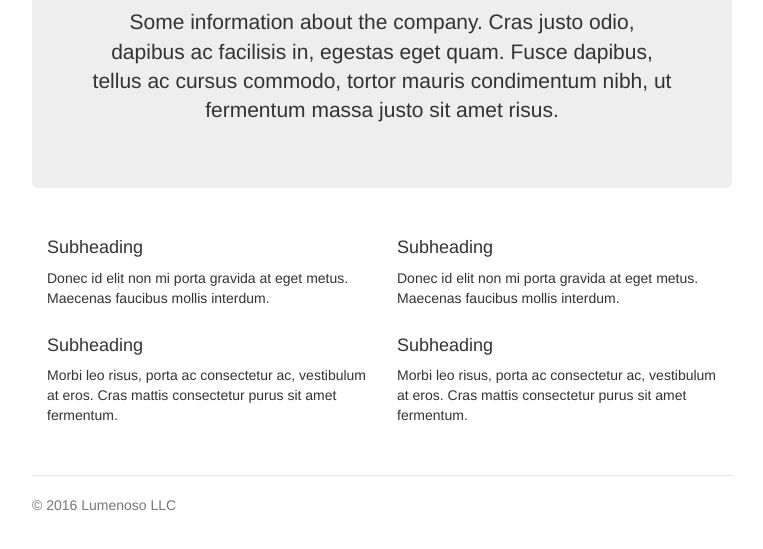
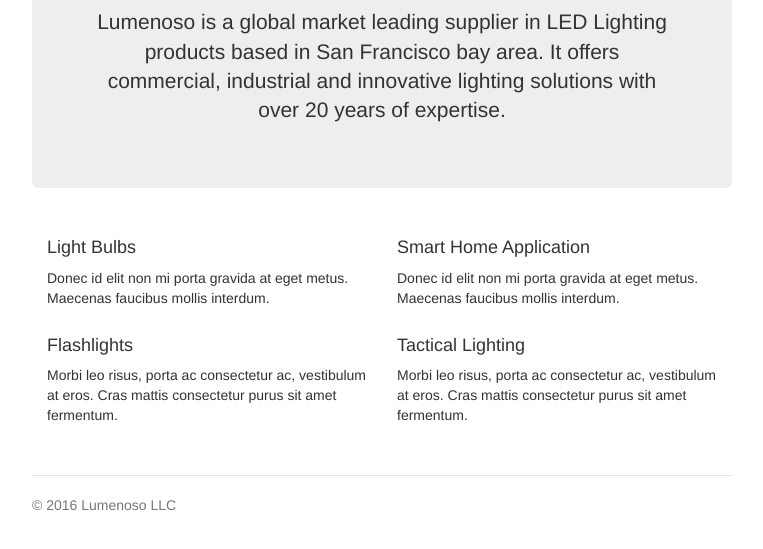
Before and after one commit to lumenoso/lumenoso.github.io, a plain HTML site: page index.html in a window 1280 px wide. Shown: the part 251-800 px from the top of the page, without its empty margins (258-1021 px from the left). Drawn offline with nearby package versions, Linux system fonts and the light colour scheme.

Commit message:
Adding company description in the About Us section.

```diff
--- a/index.html
+++ b/index.html
@@ -24,24 +24,24 @@
 
       <div class="jumbotron">
         <h1>About us</h1>
-        <p class="lead">Some information about the company. Cras justo odio, dapibus ac facilisis in, egestas eget quam. Fusce dapibus, tellus ac cursus commodo, tortor mauris condimentum nibh, ut fermentum massa justo sit amet risus.</p>
+        <p class="lead">Lumenoso is a global market leading supplier in LED Lighting products based in San Francisco bay area. It offers commercial, industrial and innovative lighting solutions with over 20 years of expertise. </p>
       </div>
       <span class="glyphicons glyphicons-lightbulb"></span>
 
       <div class="row marketing">
         <div class="col-lg-6">
-          <h4>Subheading</h4>
+          <h4>Light Bulbs</h4>
           <p>Donec id elit non mi porta gravida at eget metus. Maecenas faucibus mollis interdum.</p>
 
-          <h4>Subheading</h4>
+          <h4>Flashlights</h4>
           <p>Morbi leo risus, porta ac consectetur ac, vestibulum at eros. Cras mattis consectetur purus sit amet fermentum.</p>
         </div>
 
         <div class="col-lg-6">
-          <h4>Subheading</h4>
+          <h4>Smart Home Application</h4>
           <p>Donec id elit non mi porta gravida at eget metus. Maecenas faucibus mollis interdum.</p>
 
-          <h4>Subheading</h4>
+          <h4>Tactical Lighting</h4>
           <p>Morbi leo risus, porta ac consectetur ac, vestibulum at eros. Cras mattis consectetur purus sit amet fermentum.</p>
         </div>
       </div>
```
